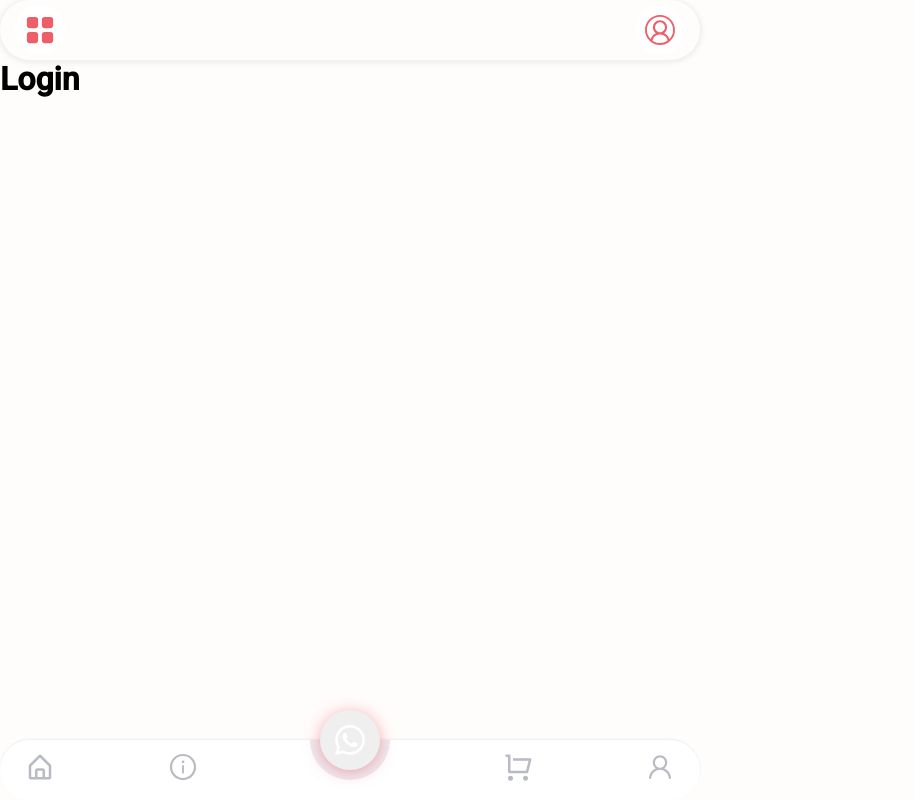
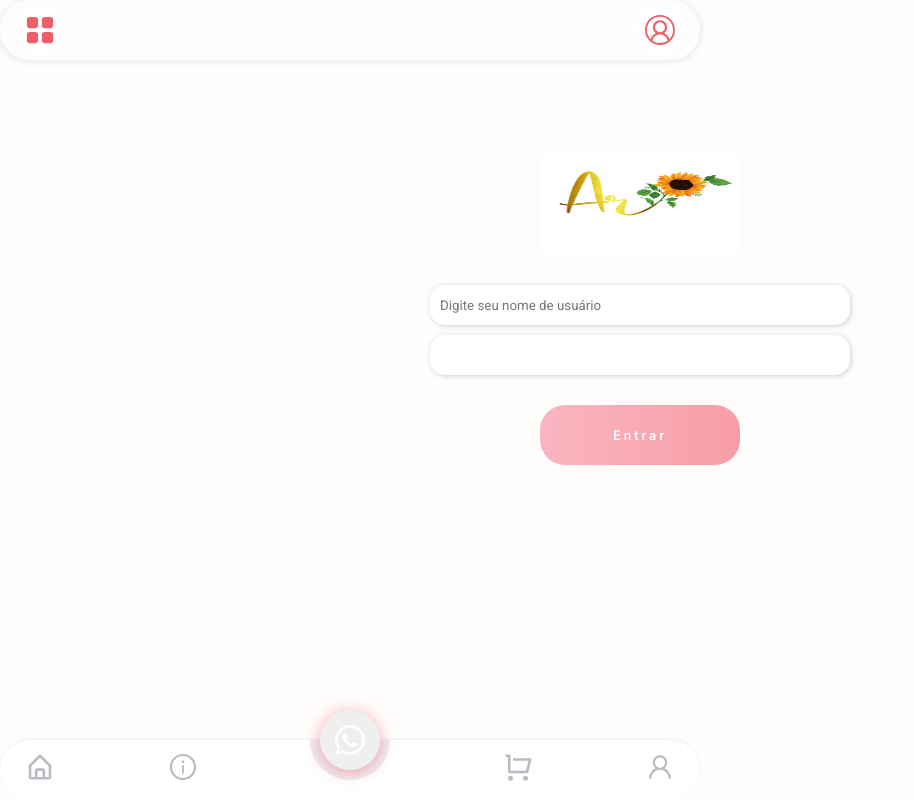
Before and after one commit to GabrielRezes/decca-store, a React (Vite) app: page /login in a window 1280 px wide. Shown: the whole page, without its empty margins (0-914 px from the left). Built offline with nearby package versions, Linux system fonts and the light colour scheme.

Commit message:
adding new component

```diff
--- a/src/pages/Login/index.jsx
+++ b/src/pages/Login/index.jsx
@@ -1,5 +1,63 @@
+import Logo from '../../assets/images/logo.png';
+import styled from 'styled-components';
+
+const ContainerLogin = styled.div`
+    grid-area: 'page';
+    display: flex;
+    flex-direction: column;
+    justify-content: center;
+    align-items: center;
+    width: 100%;
+    height: 100%;
+    margin: 0 auto;
+    max-width:500px;
+    max-height: 500px;
+    padding: 20px 40px;
+    /* background: green; */
+`;
+
+const ContainerInput = styled.div`
+  display: flex;
+  flex-direction: column;
+  justify-content: center;
+  width: 100%;
+  height: 150px;
+  gap: 10px;
+  /* background: yellow; */
+`;
+
+const Input = styled.input.attrs(props => {
+  placeholder: 'Digite seu nome de usuário'
+})`
+width: 100%;
+height: 40px;
+padding: 10px;
+border-radius: 15px;
+box-shadow: 1px 1px 5px  rgba(100, 100, 100  , 0.3);
+`;
+
+const Button = styled.button`
+  width: 200px;
+  height: 60px;
+  border-radius: 25px;
+  color: #fff;
+  font-weight: 500;
+  letter-spacing: 3px;
+  background: ${({theme}) => theme.colors.pinkGradientLight};
+`;
+
 export default function Login () {
   return (
-    <h1>Login</h1>
+    <ContainerLogin>
+
+      <img style={{ width: '200px', height: '100px'}} src={Logo}/>
+
+      <ContainerInput>
+        <Input placeholder='Digite seu nome de usuário'/>
+        <Input/>
+      </ContainerInput>
+
+      <Button>Entrar</Button>
+    </ContainerLogin>
   );
 };
```
